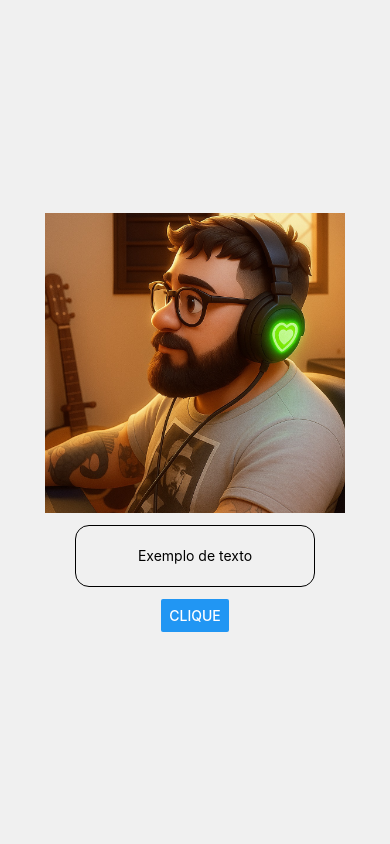
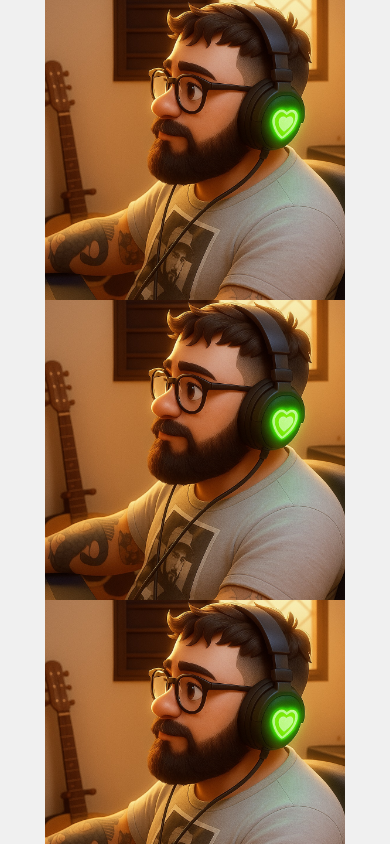
Before and after one commit to simonntech/components-overview, a React Native app: screen / in a window 390 px wide. Built offline with nearby package versions, Linux system fonts and the light colour scheme.

Commit message:
scrollview

```diff
--- a/App.tsx
+++ b/App.tsx
@@ -1,5 +1,5 @@
 import { StatusBar } from 'expo-status-bar';
-import { StyleSheet, Text, View, Alert, Image, TextInput, Button } from 'react-native';
+import { StyleSheet, Text, View, Alert, Image, TextInput, Button, ScrollView } from 'react-native';
 import React, { useState } from 'react';
 import img from './assets/a.jpg'
 
@@ -8,7 +8,18 @@ export default function App() {
   const [usuario, setUsuario] = useState('')
 
   return (
-    <View style={[styles.container, { backgroundColor: '#f0f0f0' }]}>
+    <ScrollView style={{flex:1}}>
+      <View style={[styles.container, { backgroundColor: '#f0f0f0' }]}>
+      <Image
+        source={img}
+        borderRadius={40}
+        style={{ height: 300, width: 300 }}
+      />
+      <Image
+        source={img}
+        borderRadius={40}
+        style={{ height: 300, width: 300 }}
+      />
       <Image
         source={img}
         borderRadius={40}
@@ -27,6 +38,7 @@ export default function App() {
       <StatusBar style="auto" />
 
     </View>
+    </ScrollView>
   );
 }
 
```
